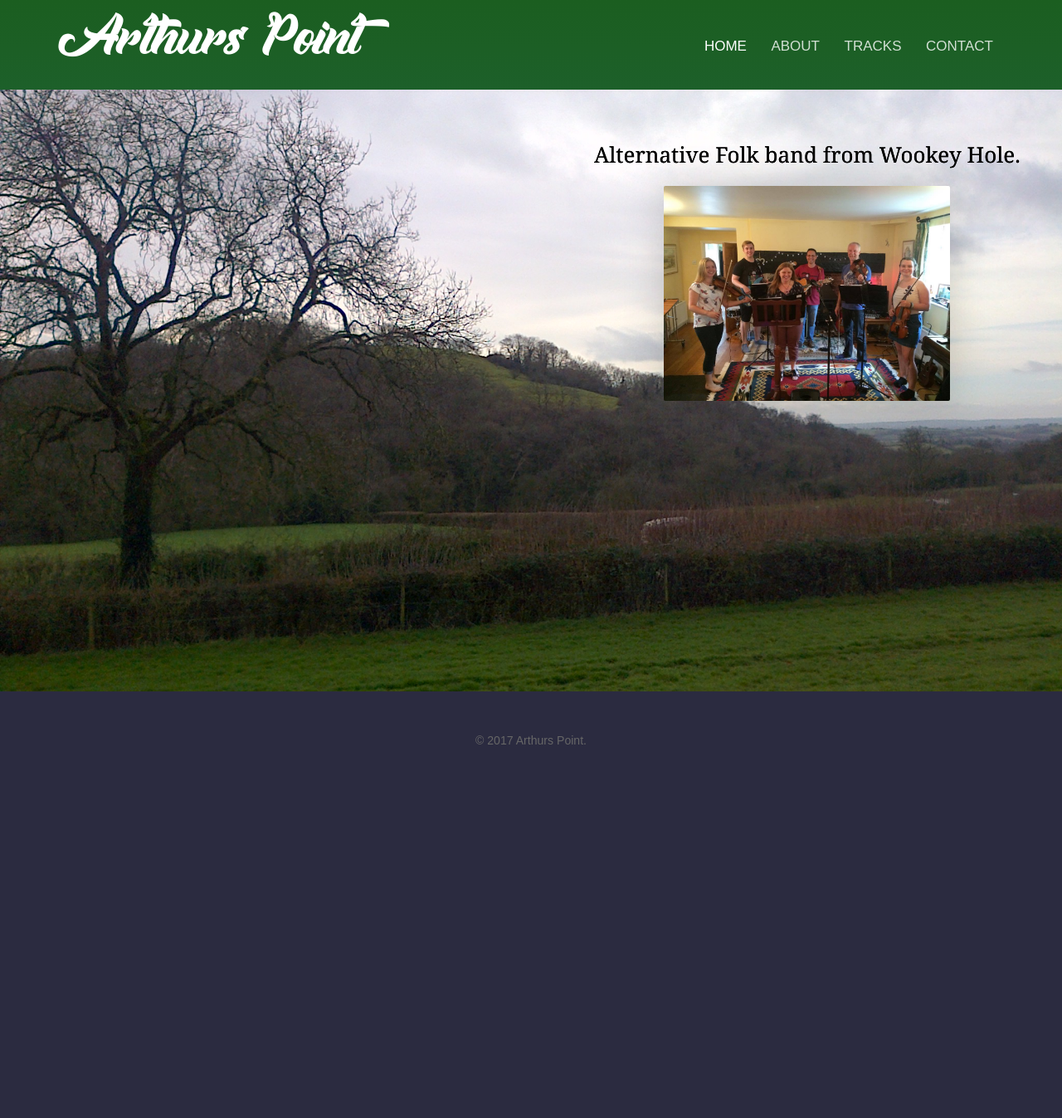
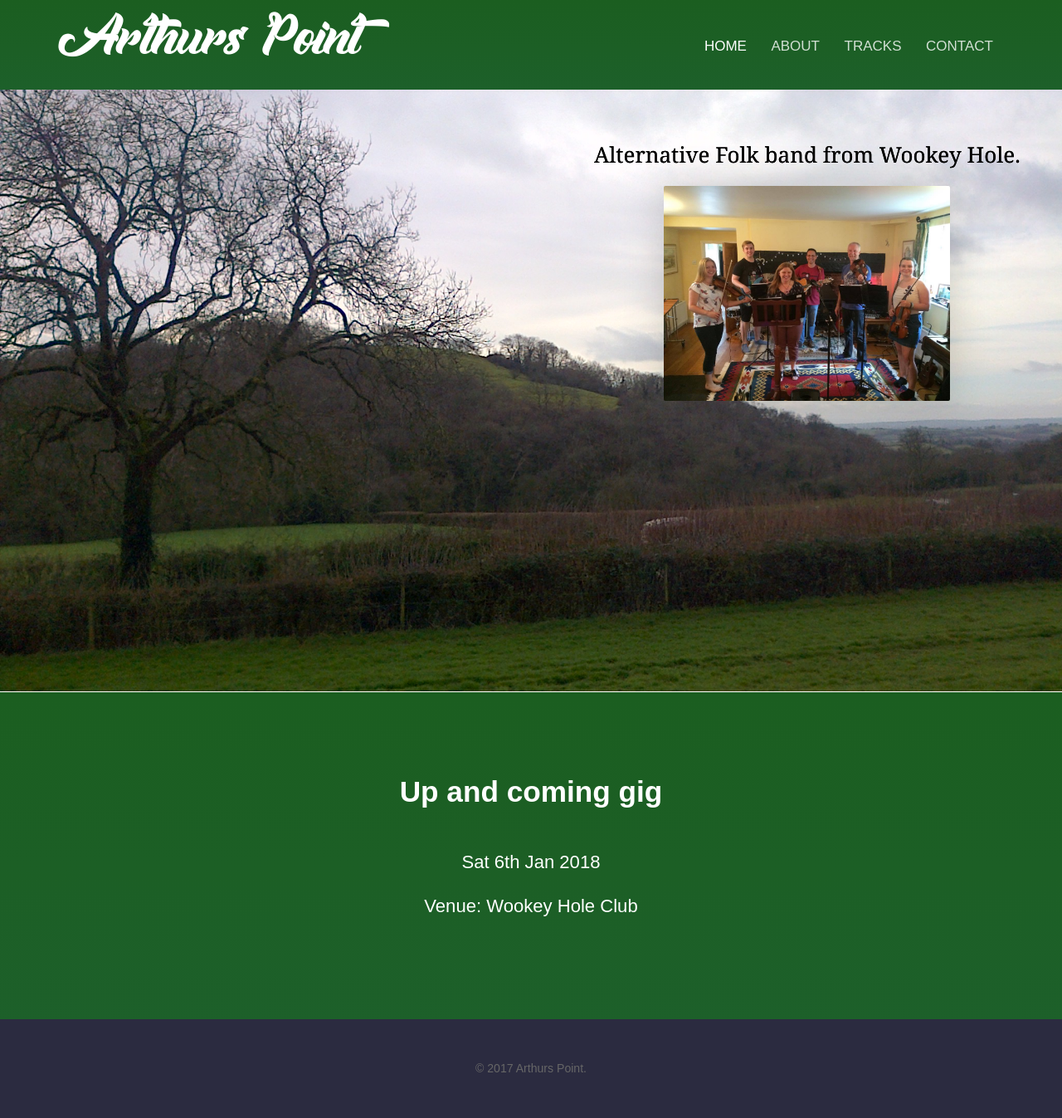
Before and after one commit to arthurspoint/arthurspoint.github.io, a Jekyll site: the page built from index.html, in a window 1280 px wide. Shown: the whole page at 83% size. Built offline with Jekyll 4.4.1, drawn with Linux system fonts in a browser that asks for light colours; before the commit the page ends 953 px from its top, so only the background shows below that.

Commit message:
Added latest gig

```diff
--- a/index.html
+++ b/index.html
@@ -15,6 +15,25 @@ description: Alternative Folk band from Wookey Hole
 		</div>
 	</div>
 </section>
+<div class="content">
+
+
+
+
+
+
+
+
+	<section class="bottom-cta">
+		<h2 class="editable"><strong>Up and coming gig</strong></h2>
+<p style="color:white">Sat 6th Jan 2018
+</p><p style="color:white">Venue: Wookey Hole Club
+</p>
+
+
+	</section>
+</div>
+
 <!--
 <div class="content">
 	<section>
```
